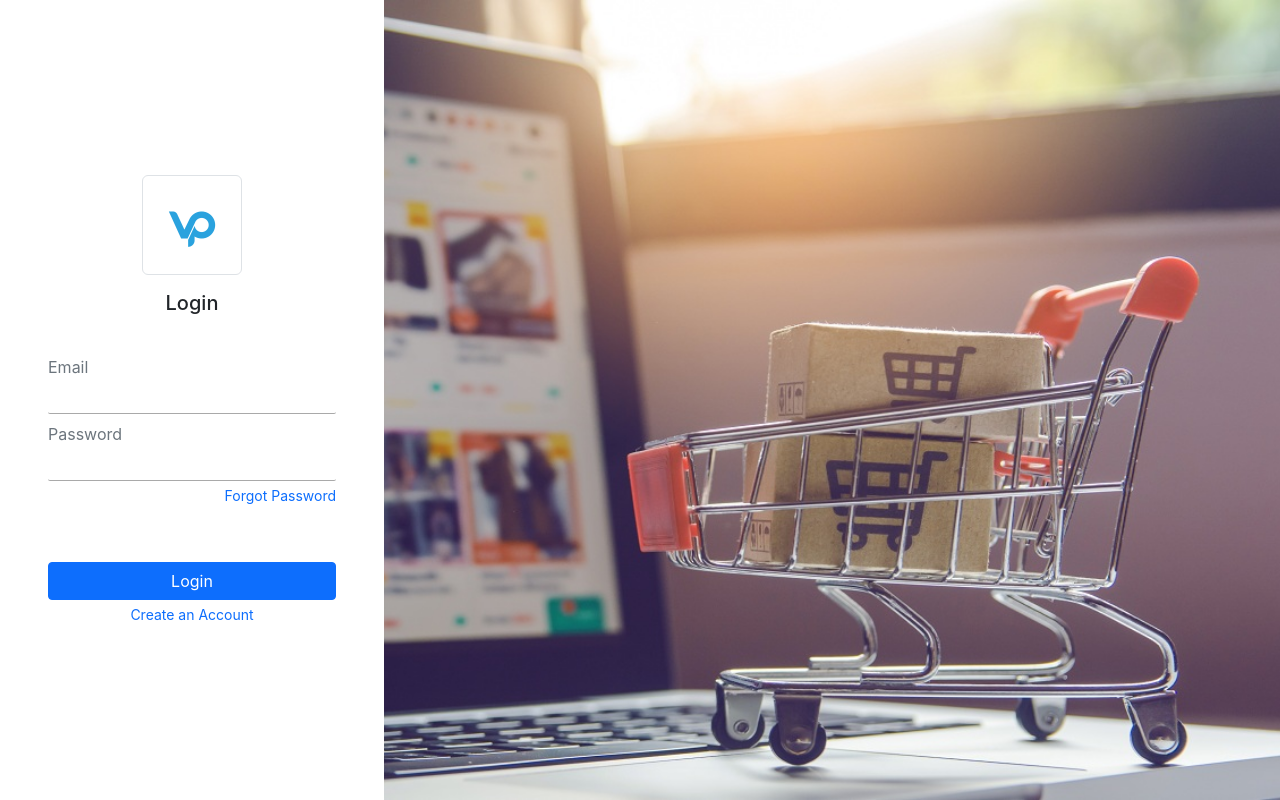
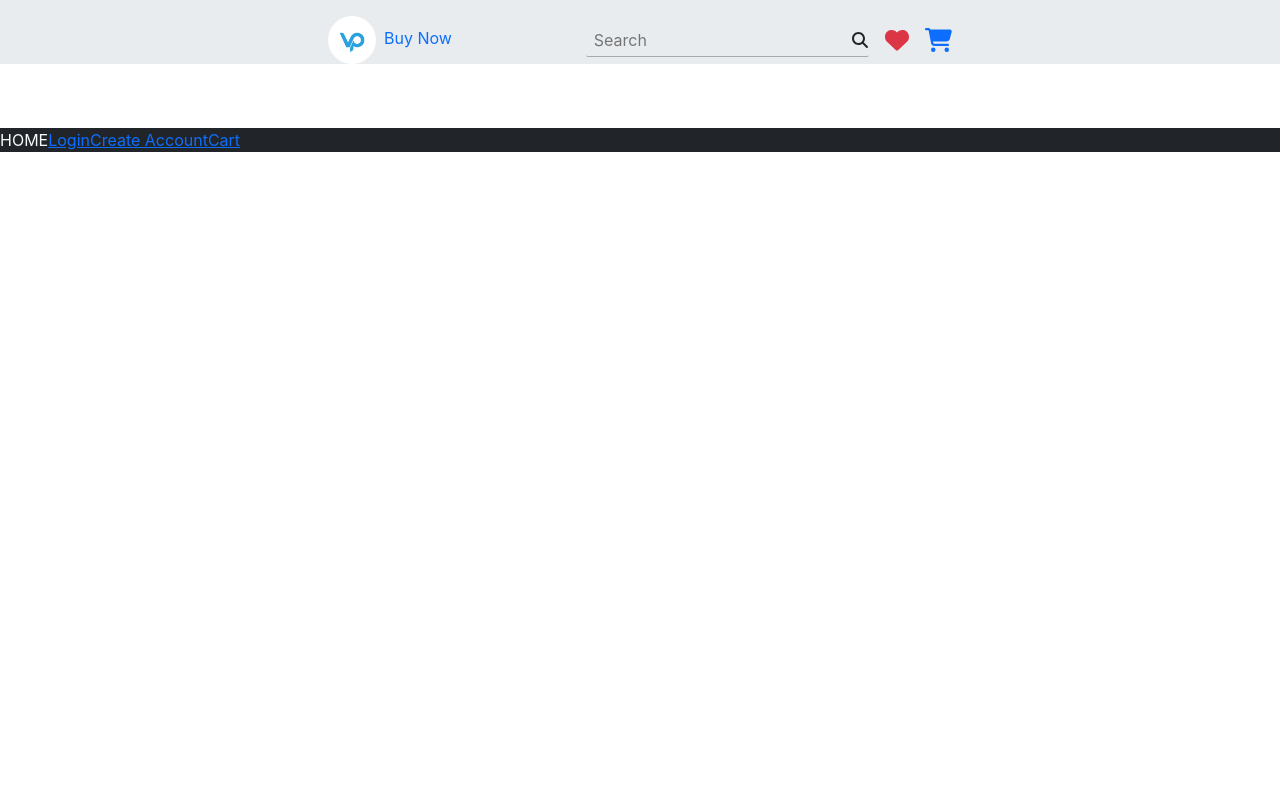
Before and after one commit to vaibhavpandeyprayag/e-commerce-client, a React (Create React App) app: page / in a window 1280 px wide. Before the commit this address led to /auth/login. Built offline with nearby package versions, Linux system fonts and the light colour scheme; no server answers.

Commit message:
Created NavBar

```diff
--- a/src/App.tsx
+++ b/src/App.tsx
@@ -1,23 +1,20 @@
 import React, { useEffect } from "react";
 import { Routes, Route } from "react-router-dom";
 import "./App.css";
-import Home from "./components/Home";
-import ErrorPage from "./components/ErrorPage";
 import AuthPage from "./pages/authPage/AuthPage";
 import { library } from "@fortawesome/fontawesome-svg-core";
 import { fab } from "@fortawesome/free-brands-svg-icons";
 import { fas } from "@fortawesome/free-solid-svg-icons";
 import { far } from "@fortawesome/free-regular-svg-icons";
+import HomePage from "./pages/homePage/HomePage";
 
 function App() {
   return (
     <Routes>
-      <Route path="/" element={<Home />}></Route>
-      <Route path="/home" element={<Home />}></Route>
+      <Route path="/*" element={<HomePage />}></Route>
       <Route path="/auth/signup" element={<AuthPage />}></Route>
       <Route path="/auth/login" element={<AuthPage />}></Route>
       <Route path="/auth/forgotpassword" element={<AuthPage />}></Route>
-      <Route path="*" element={<ErrorPage />}></Route>
     </Routes>
   );
 }
--- /dev/null
+++ b/src/components/Cart.tsx
@@ -0,0 +1,16 @@
+import { useEffect } from "react";
+import { Link } from "react-router-dom";
+
+function Cart() {
+  useEffect(() => {
+    console.log("Cart rendered.");
+  }, []);
+  return (
+    <div>
+      Cart
+      <Link to="/">Home</Link>
+    </div>
+  );
+}
+
+export default Cart;
--- a/src/components/Home.tsx
+++ b/src/components/Home.tsx
@@ -5,26 +5,27 @@ import { loggedIn } from "../sharedExports";
 function Home() {
   const navigate = useNavigate();
   useEffect(() => {
-    const token = localStorage.getItem("user");
-    if (token !== null)
-      loggedIn(token).then((isLoggedIn) => {
-        if (isLoggedIn) {
-          console.log("already logged in.");
-        } else {
-          console.log("Session expired");
-          navigate("/auth/login");
-        }
-      });
-    else {
-      console.log("null token");
-      navigate("/auth/login");
-    }
+    // const token = localStorage.getItem("user");
+    // if (token !== null)
+    //   loggedIn(token).then((isLoggedIn) => {
+    //     if (isLoggedIn) {
+    //       console.log("already logged in.");
+    //     } else {
+    //       console.log("Session expired");
+    //       navigate("/auth/login");
+    //     }
+    //   });
+    // else {
+    //   console.log("null token");
+    //   navigate("/auth/login");
+    // }
   }, []);
   return (
-    <div>
-      HOME PAGE
-      <Link to={"/auth/login"}>Login</Link>
-      <Link to={"/auth/signup"}>Create Account</Link>
+    <div className="bg-dark text-light">
+      HOME
+      <Link to="/auth/login">Login</Link>
+      <Link to="/auth/signup">Create Account</Link>
+      <Link to="/cart">Cart</Link>
     </div>
   );
 }
--- /dev/null
+++ b/src/components/NavBar.css
@@ -0,0 +1,59 @@
+.form-control-custom {
+  width: 100%;
+  color: black;
+  background-color: transparent;
+  border-left: 0;
+  border-top: 0;
+  border-right: 0;
+  border-bottom: 1px solid darkgray;
+  padding: 0.3rem 1.7rem 0.3rem 0.5rem;
+  border-radius: 2px;
+  outline: 0;
+}
+
+.w-custom {
+  width: 100%;
+}
+
+.h-custom {
+  height: 100%;
+}
+
+.smooth {
+  transition: all 0.5s ease-in-out; /* This sets the transition for all properties over 0.3 seconds with an ease-in-out timing function */
+}
+
+/* sm */
+@media (min-width: 576px) {
+  .w-custom {
+    width: 100%;
+  }
+  .h-custom {
+    height: auto;
+  }
+}
+
+/* md */
+@media (min-width: 768px) {
+  .w-custom {
+    width: 80%;
+  }
+
+  .h-custom {
+    height: auto;
+  }
+}
+
+/* lg */
+@media (min-width: 992px) {
+  .w-custom {
+    width: 60%;
+  }
+}
+
+/* xl */
+@media (min-width: 1200px) {
+  .w-custom {
+    width: 50%;
+  }
+}
--- /dev/null
+++ b/src/components/NavBar.tsx
@@ -0,0 +1,47 @@
+import { useEffect } from "react";
+import websiteLogo from "../resources/websiteTempLogo.jpg";
+import "./NavBar.css";
+import { Link } from "react-router-dom";
+import { FontAwesomeIcon } from "@fortawesome/react-fontawesome";
+import {
+  faCartShopping,
+  faHeart,
+  faMagnifyingGlass,
+} from "@fortawesome/free-solid-svg-icons";
+
+function NavBar() {
+  useEffect(() => {
+    console.log("NavBar rendered.");
+  }, []);
+  return (
+    <div className="w-custom">
+      <div className="d-flex justify-content-between align-items-center">
+        <Link to="/" className="text-decoration-none">
+          <img
+            className="rounded-5 me-2"
+            style={{ width: "3rem" }}
+            src={websiteLogo}
+          />
+          Buy Now
+        </Link>
+        <div className="d-flex align-items-center gap-3">
+          <div className="position-relative">
+            <input className="form-control-custom" placeholder="Search" />
+            <button className="position-absolute end-0 mt-1  btn p-0">
+              <FontAwesomeIcon icon={faMagnifyingGlass} />
+            </button>
+          </div>
+          <Link to="/likedproductspage" className="">
+            <FontAwesomeIcon icon={faHeart} className="text-danger" size="xl" />
+          </Link>
+          <Link to="/cart">
+            <FontAwesomeIcon icon={faCartShopping} size="xl" />
+          </Link>
+        </div>
+      </div>
+      <div></div>
+    </div>
+  );
+}
+
+export default NavBar;
--- a/src/index.tsx
+++ b/src/index.tsx
@@ -1,4 +1,5 @@
 import "bootstrap/dist/css/bootstrap.min.css";
+import "bootstrap/dist/js/bootstrap.bundle.min";
 import ReactDOM from "react-dom/client";
 import "./index.css";
 import App from "./App";
--- /dev/null
+++ b/src/pages/homePage/HomePage.tsx
@@ -0,0 +1,27 @@
+import { Route, Routes } from "react-router-dom";
+import Home from "../../components/Home";
+import NavBar from "../../components/NavBar";
+import Cart from "../../components/Cart";
+import ErrorPage from "../../components/ErrorPage";
+function HomePage() {
+  return (
+    <div className="position-relative">
+      <div className="position-absolute bg-body-secondary d-flex justify-content-center px-3 pt-3 w-100 z-2">
+        <NavBar></NavBar>
+      </div>
+      <div
+        className="position-absolute w-100 z-1"
+        style={{ marginTop: "128px" }}
+      >
+        <Routes>
+          <Route path="/" element={<Home />}></Route>
+          <Route path="/home" element={<Home />}></Route>
+          <Route path="/cart" element={<Cart />}></Route>
+          <Route path="*" element={<ErrorPage />}></Route>
+        </Routes>
+      </div>
+    </div>
+  );
+}
+
+export default HomePage;
```
Also changed, not shown: src/pages/homePage/HomePage.css (added).
